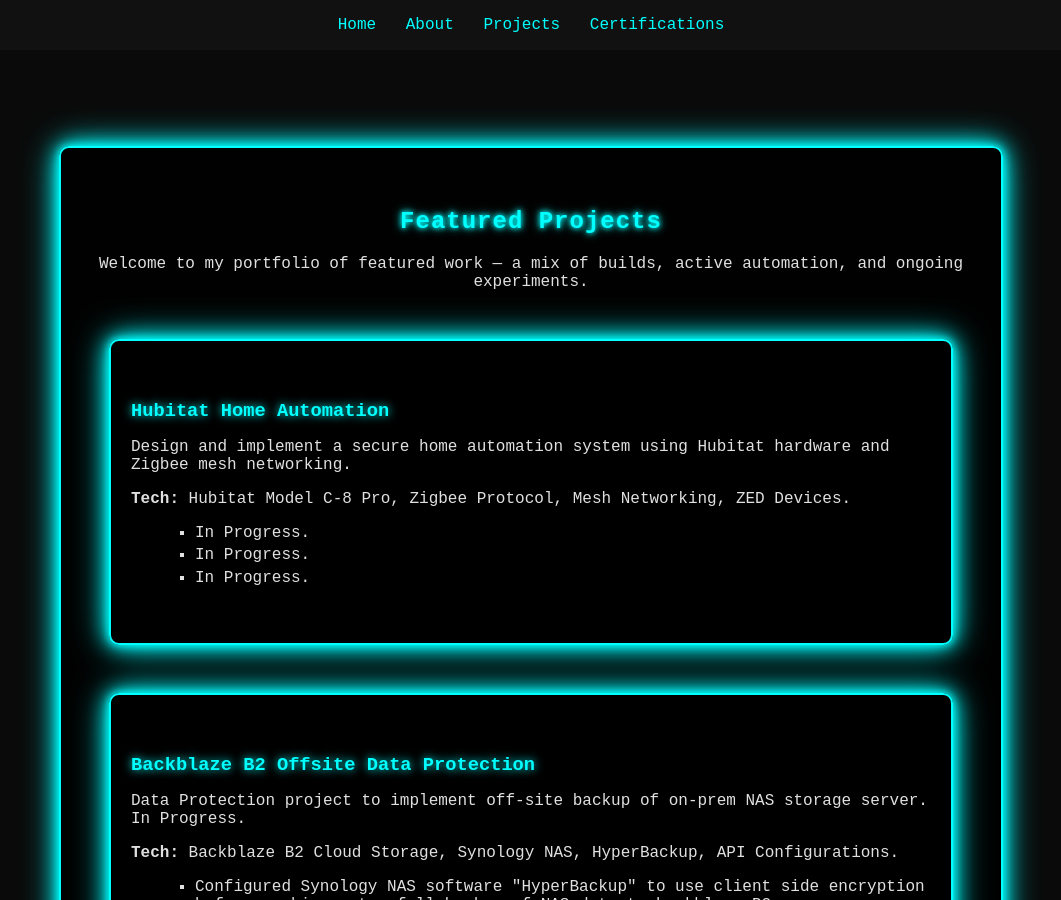
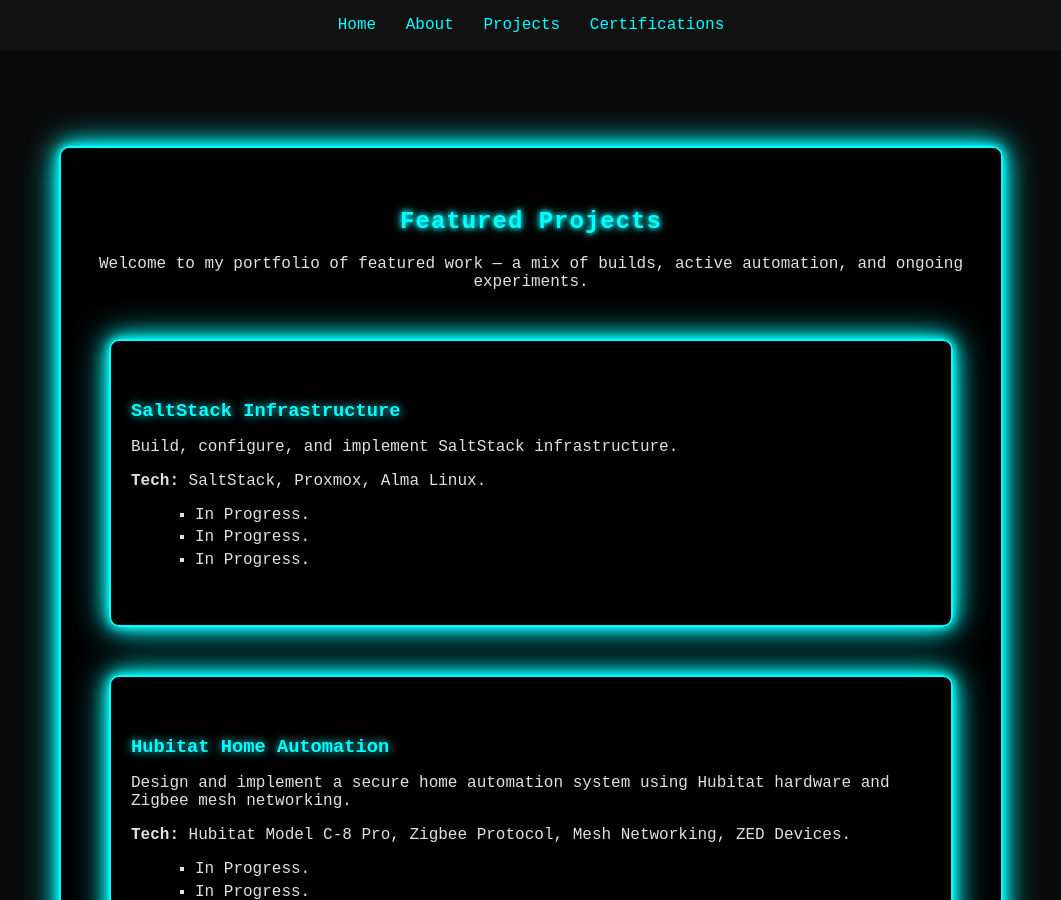
Before and after one commit to pearson-thaddeus-l/pearson-thaddeus-l-jekyll, a Jekyll site: the page built from projects.md, in a window 1280 px wide and 900 px high. Shown: the whole window, without its empty margins (109-1170 px from the left). Built offline with Jekyll 4.4.1, drawn with Linux system fonts in a browser that asks for light colours.

Commit message:
Adding SaltStack Project.

```diff
--- a/projects.md
+++ b/projects.md
@@ -9,6 +9,19 @@
 <p>
 Welcome to my portfolio of featured work — a mix of builds, active automation, and ongoing experiments.
 </p>
+
+<div class="neon-border project-card">
+  <h3>SaltStack Infrastructure</h3>
+  <p>
+   Build, configure, and implement SaltStack infrastructure.
+  </p>
+  <p><strong>Tech:</strong> SaltStack, Proxmox, Alma Linux.</p>
+  <ul>
+    <li>In Progress.</li>
+    <li>In Progress.</li>
+    <li>In Progress.</li>
+  </ul>
+</div>
 
 <div class="neon-border project-card">
   <h3>Hubitat Home Automation</h3>
```
